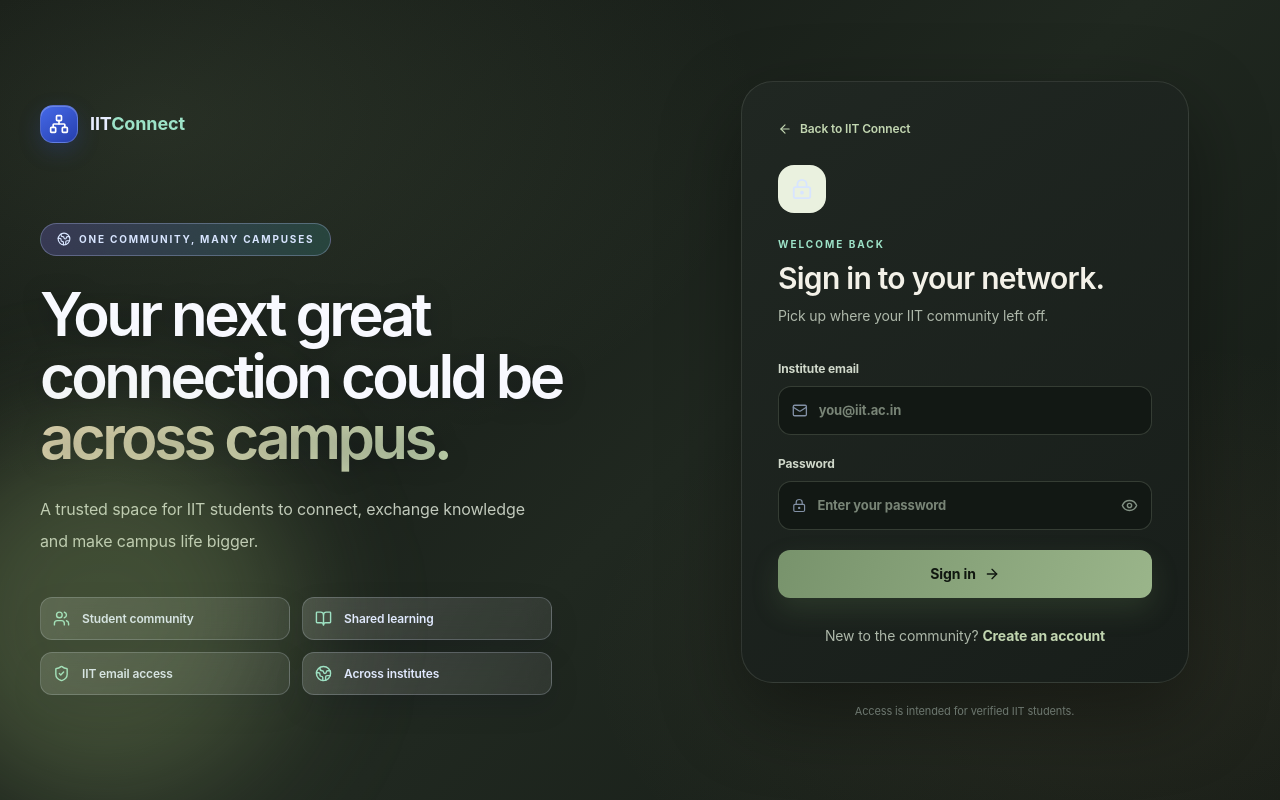
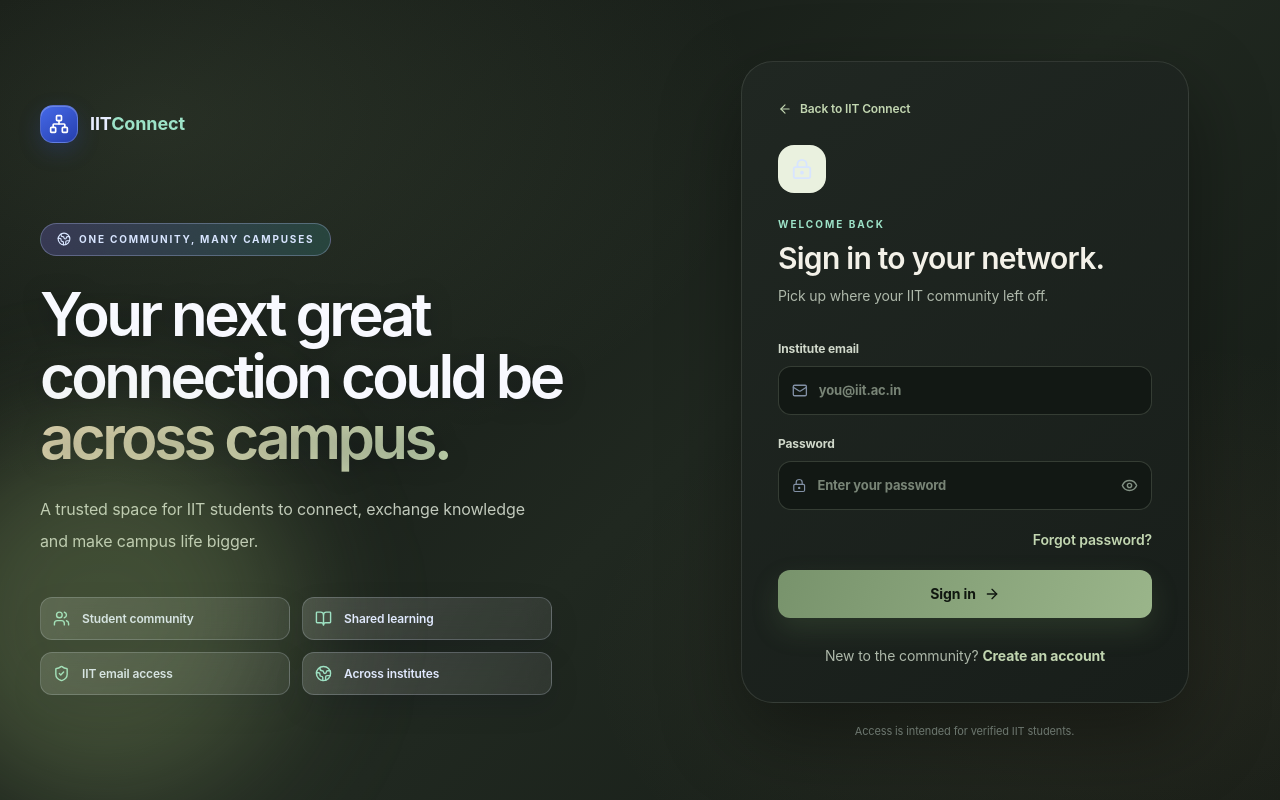
Before and after one commit to MINKIKAR-SRINIVAS-PRASAD/IIT-Connect, a React (Vite) app in the folder IIT-Connect-Enhanced/frontend/: page /login in a window 1280 px wide. Built offline with nearby package versions, Linux system fonts and the light colour scheme; no server answers.

Commit message:
Add forgot password link to sign in

```diff
--- a/IIT-Connect-Enhanced/frontend/src/pages/auth/Login.jsx
+++ b/IIT-Connect-Enhanced/frontend/src/pages/auth/Login.jsx
@@ -29,6 +29,7 @@ export default function Login() {
     <form onSubmit={onSubmit} className="mt-8 space-y-5">
       <label className="auth-label block"><span>Institute email</span><div className="auth-input-wrap mt-2"><Mail size={17}/><input type="email" required autoComplete="username" value={email} onChange={e=>setEmail(e.target.value)} placeholder="you@iit.ac.in"/></div></label>
       <label className="auth-label block"><span>Password</span><div className="auth-input-wrap mt-2"><LockKeyhole size={17}/><input type={showPassword?'text':'password'} required autoComplete="current-password" value={password} onChange={e=>setPassword(e.target.value)} placeholder="Enter your password"/><button type="button" onClick={()=>setShowPassword(v=>!v)} aria-label={showPassword?'Hide password':'Show password'}>{showPassword?<EyeOff size={17}/>:<Eye size={17}/>}</button></div></label>
+      <div className="flex justify-end"><Link to="/forgot-password" className="text-sm font-semibold text-[#47733d] hover:text-[#244c32]">Forgot password?</Link></div>
       <button disabled={busy} className="auth-submit flex w-full items-center justify-center gap-2 rounded-xl px-5 py-3.5 text-sm font-bold text-white disabled:opacity-60">{busy?'Signing in…':'Sign in'}<ArrowRight size={16}/></button>
     </form>
     <p className="mt-7 text-center text-sm text-[#718075]">New to the community? <Link to="/register" className="font-bold text-[#47733d] hover:text-[#244c32]">Create an account</Link></p>
```
